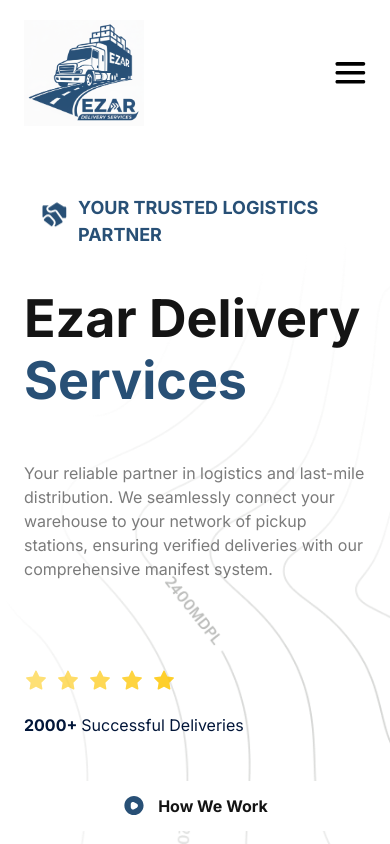
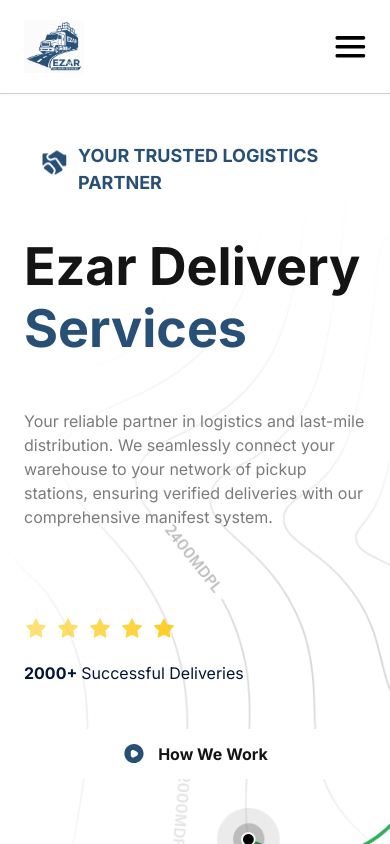
Before and after one commit to AhianyoElisha/eds, a Next.js app: page / in a window 390 px wide. Shown: the top 844 px of the page. Built offline with nearby package versions, Linux system fonts and the light colour scheme.

Commit message:
reduced the logo and made changes to the nav bar

```diff
--- a/components/Navbar.tsx
+++ b/components/Navbar.tsx
@@ -28,9 +28,10 @@
   }
 
   return (
-    <nav className="flexBetween max-container padding-container relative z-30 py-5 animate-slideInDown">
+    <nav className="sticky top-0 z-50 bg-white/95 backdrop-blur-md border-b border-gray-20/50 shadow-sm flexBetween max-container padding-container py-5 animate-slideInDown">
       <Link href="/" className="hover:scale-105 transition-transform duration-300">
-        <Image src={"/ezarlogo.png"} alt="logo" width={120} height={40}/>
+        <Image src={"/ezarlogo.png"} alt="logo" width={120} height={40} className="hidden sm:block"/>
+        <Image src={"/ezarlogo.png"} alt="logo" width={60} height={20} className="block sm:hidden"/>
       </Link>
 
       {/* Desktop Navigation */}
```
